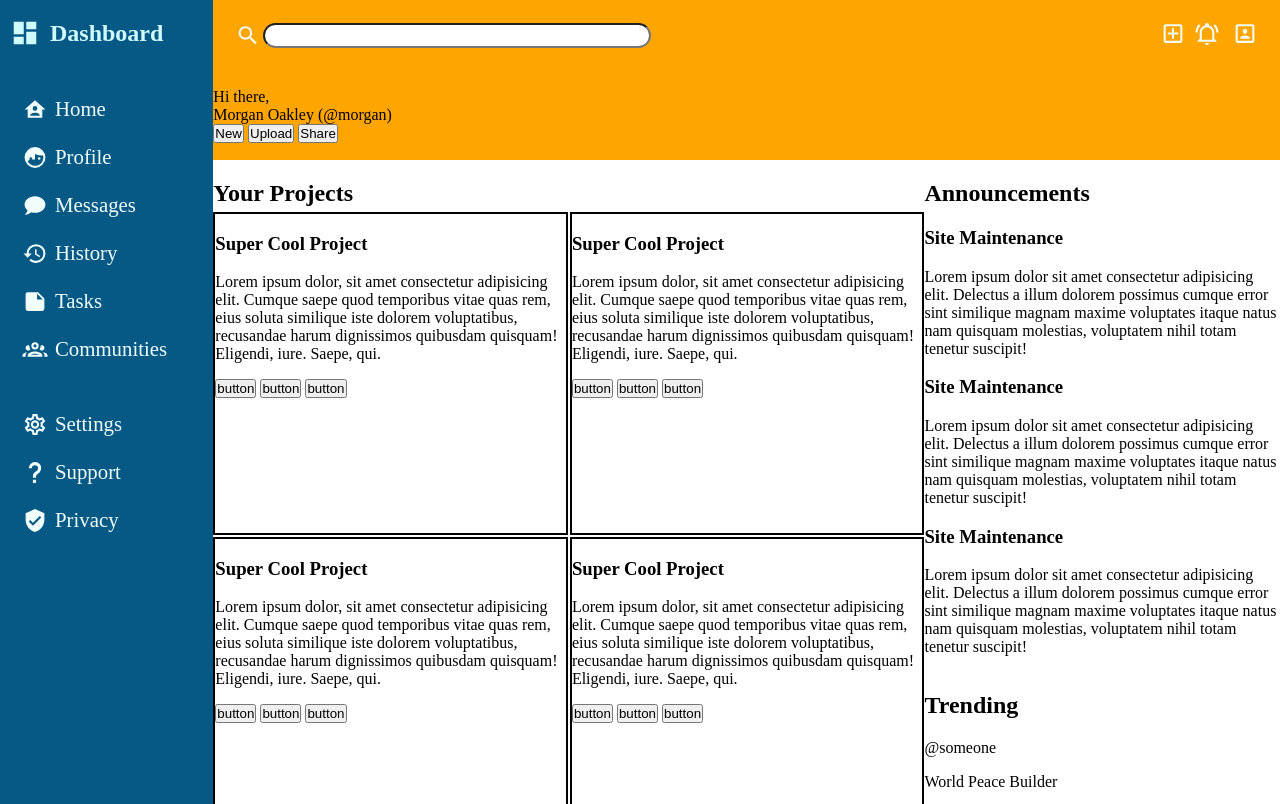
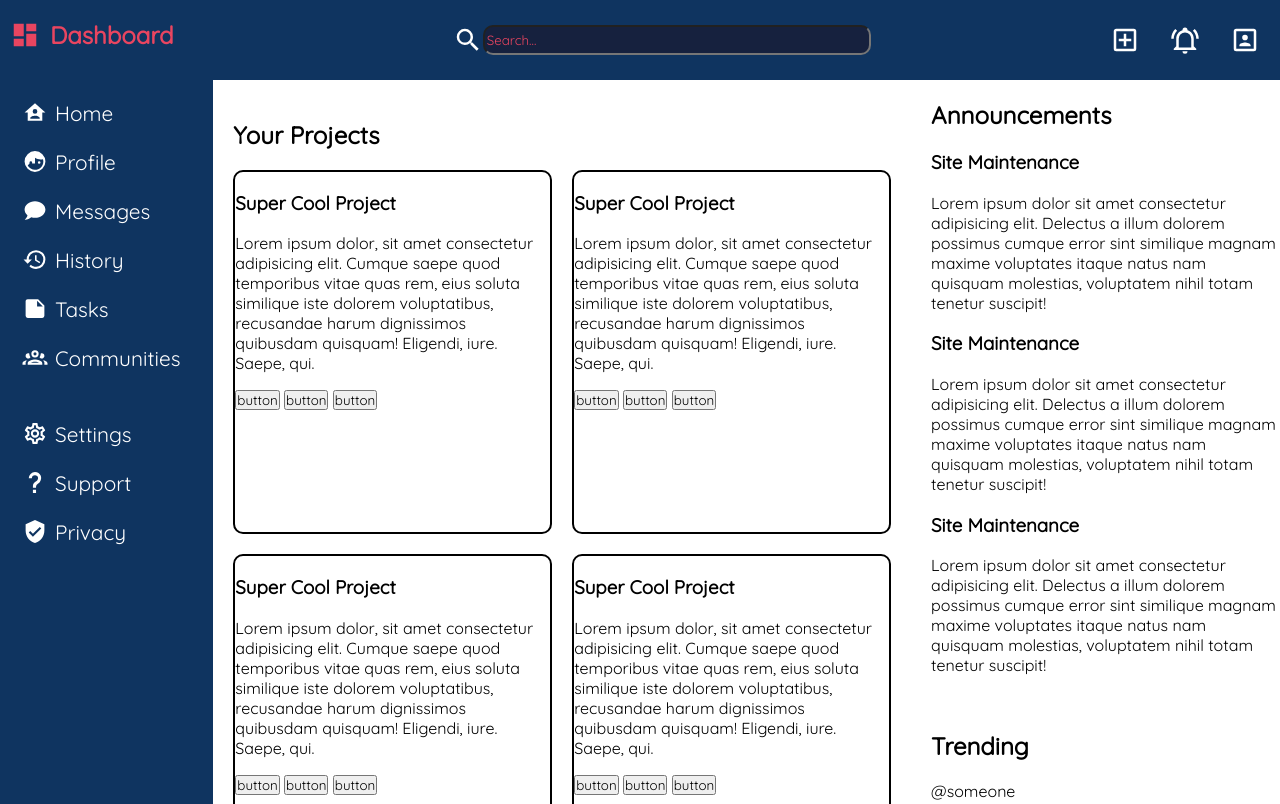
Before and after one commit to Baguirre03/Admin-dashboard, a plain HTML site: page index.html in a window 1280 px wide. Shown: the top 804 px of the page. Drawn offline with Linux system fonts and the light colour scheme.

Commit message:
Basic styling 	- Header and nav bar styling somewhat complete

```diff
--- a/index.html
+++ b/index.html
@@ -61,27 +61,13 @@
         <header>
             <div class="searchbar">
                 <div class="bar">
-                    <svg xmlns="http://www.w3.org/2000/svg" viewBox="0 0 24 24"><title>magnify</title><path d="M9.5,3A6.5,6.5 0 0,1 16,9.5C16,11.11 15.41,12.59 14.44,13.73L14.71,14H15.5L20.5,19L19,20.5L14,15.5V14.71L13.73,14.44C12.59,15.41 11.11,16 9.5,16A6.5,6.5 0 0,1 3,9.5A6.5,6.5 0 0,1 9.5,3M9.5,5C7,5 5,7 5,9.5C5,12 7,14 9.5,14C12,14 14,12 14,9.5C14,7 12,5 9.5,5Z" /></svg>
-                    <input type="text">
+                    <svg id="searchicon" xmlns="http://www.w3.org/2000/svg" viewBox="0 0 24 24"><title>magnify</title><path d="M9.5,3A6.5,6.5 0 0,1 16,9.5C16,11.11 15.41,12.59 14.44,13.73L14.71,14H15.5L20.5,19L19,20.5L14,15.5V14.71L13.73,14.44C12.59,15.41 11.11,16 9.5,16A6.5,6.5 0 0,1 3,9.5A6.5,6.5 0 0,1 9.5,3M9.5,5C7,5 5,7 5,9.5C5,12 7,14 9.5,14C12,14 14,12 14,9.5C14,7 12,5 9.5,5Z" /></svg>
+                    <input type="text" placeholder="Search..." class="search">
                 </div>
                 <div class="profile">
-                    <svg xmlns="http://www.w3.org/2000/svg" viewBox="0 0 24 24"><title>plus-box-outline</title><path d="M19,19V5H5V19H19M19,3A2,2 0 0,1 21,5V19A2,2 0 0,1 19,21H5A2,2 0 0,1 3,19V5C3,3.89 3.9,3 5,3H19M11,7H13V11H17V13H13V17H11V13H7V11H11V7Z" /></svg>
-                    <svg xmlns="http://www.w3.org/2000/svg" viewBox="0 0 24 24"><title>bell-ring-outline</title><path d="M10,21H14A2,2 0 0,1 12,23A2,2 0 0,1 10,21M21,19V20H3V19L5,17V11C5,7.9 7.03,5.17 10,4.29C10,4.19 10,4.1 10,4A2,2 0 0,1 12,2A2,2 0 0,1 14,4C14,4.1 14,4.19 14,4.29C16.97,5.17 19,7.9 19,11V17L21,19M17,11A5,5 0 0,0 12,6A5,5 0 0,0 7,11V18H17V11M19.75,3.19L18.33,4.61C20.04,6.3 21,8.6 21,11H23C23,8.07 21.84,5.25 19.75,3.19M1,11H3C3,8.6 3.96,6.3 5.67,4.61L4.25,3.19C2.16,5.25 1,8.07 1,11Z" /></svg>                <img src="" alt="">
-                    <svg xmlns="http://www.w3.org/2000/svg" viewBox="0 0 24 24"><title>account-box-outline</title><path d="M19,19H5V5H19M19,3H5A2,2 0 0,0 3,5V19A2,2 0 0,0 5,21H19A2,2 0 0,0 21,19V5C21,3.89 20.1,3 19,3M16.5,16.25C16.5,14.75 13.5,14 12,14C10.5,14 7.5,14.75 7.5,16.25V17H16.5M12,12.25A2.25,2.25 0 0,0 14.25,10A2.25,2.25 0 0,0 12,7.75A2.25,2.25 0 0,0 9.75,10A2.25,2.25 0 0,0 12,12.25Z" /></svg>
-                </div>
-            </div>
-            <div class="hello">
-                <img src="" alt="">
-                <div>
-                    Hi there,
-                    <div>
-                        Morgan Oakley (@morgan)
-                    </div>
-                </div>
-                <div class="buttons">
-                    <button>New</button>
-                    <button>Upload</button>
-                    <button>Share</button>
+                    <svg class="topright" xmlns="http://www.w3.org/2000/svg" viewBox="0 0 24 24"><title>plus-box-outline</title><path d="M19,19V5H5V19H19M19,3A2,2 0 0,1 21,5V19A2,2 0 0,1 19,21H5A2,2 0 0,1 3,19V5C3,3.89 3.9,3 5,3H19M11,7H13V11H17V13H13V17H11V13H7V11H11V7Z" /></svg>
+                    <svg class="topright" xmlns="http://www.w3.org/2000/svg" viewBox="0 0 24 24"><title>bell-ring-outline</title><path d="M10,21H14A2,2 0 0,1 12,23A2,2 0 0,1 10,21M21,19V20H3V19L5,17V11C5,7.9 7.03,5.17 10,4.29C10,4.19 10,4.1 10,4A2,2 0 0,1 12,2A2,2 0 0,1 14,4C14,4.1 14,4.19 14,4.29C16.97,5.17 19,7.9 19,11V17L21,19M17,11A5,5 0 0,0 12,6A5,5 0 0,0 7,11V18H17V11M19.75,3.19L18.33,4.61C20.04,6.3 21,8.6 21,11H23C23,8.07 21.84,5.25 19.75,3.19M1,11H3C3,8.6 3.96,6.3 5.67,4.61L4.25,3.19C2.16,5.25 1,8.07 1,11Z" /></svg>
+                    <svg class="topright" xmlns="http://www.w3.org/2000/svg" viewBox="0 0 24 24"><title>account-box-outline</title><path d="M19,19H5V5H19M19,3H5A2,2 0 0,0 3,5V19A2,2 0 0,0 5,21H19A2,2 0 0,0 21,19V5C21,3.89 20.1,3 19,3M16.5,16.25C16.5,14.75 13.5,14 12,14C10.5,14 7.5,14.75 7.5,16.25V17H16.5M12,12.25A2.25,2.25 0 0,0 14.25,10A2.25,2.25 0 0,0 12,7.75A2.25,2.25 0 0,0 9.75,10A2.25,2.25 0 0,0 12,12.25Z" /></svg>
                 </div>
             </div>
         </header>
--- a/styles.css
+++ b/styles.css
@@ -1,7 +1,16 @@
-* {
+  @import url('https://fonts.googleapis.com/css2?family=Quicksand&display=swap');
+
+  * {
     padding: 0;
+    font-family: 'Quicksand', sans-serif;
 }
 
+:root {
+    --dark: #16213E;
+    --lightdark: #0F3460;
+    --purple: #533483;
+    --orange: #E94560;
+}
 
  /* @media screen and (max-width: 600px) {
     .container {
@@ -20,6 +29,7 @@
 
 } */
 
+
 body {
     color: black;
     max-height: 100vh;
@@ -29,7 +39,7 @@ body {
 .container {
     display: grid;
     grid-template-columns: 1fr 5fr;
-    grid-template-rows: 20vh 1fr;
+    grid-template-rows: 10vh 1fr;
 }
 
 ul {
@@ -39,24 +49,24 @@ ul {
     font-size: 1.3em;
 }
 a:link {
-    color: #f0fdfa;
+    color: white;
     text-decoration: none;
 }
 
 a:visited {
-    color: #f0fdfa;
+    color: white;
     text-decoration: none;
 }
 
 svg {
     width: 30px;
     height: 25px;
-    fill: #f0fdfa;
+    fill: white;
 }
 
 nav {
     grid-row: 1 / 3;
-    background-color: #075985;
+    background-color: var(--lightdark);
 }
 
 .sidebar {
@@ -69,11 +79,11 @@ nav {
     display: flex;
     align-items: center;
     gap: 10px;
-    color: #cffafe;
+    color: var(--orange);
 }
 
 #logoSvg {
-    fill: #cffafe;
+    fill: var(--orange);
     padding-left: 10px;
     height: max-content;
 }
@@ -99,32 +109,39 @@ nav {
 
 header {
     display: grid;
-    grid-template-columns: 1fr;
-    grid-template-rows: 1fr 2fr;
-    background-color: orange;
-    color: black;
+    background-color: var(--lightdark);
 }
 
 .searchbar {
-    display: flex;
-    padding-left: 20px;
+    display: grid;
+    grid-template-columns: 1fr auto;
+    align-items: center;
     padding-right: 20px;
-    height: 70px;
-    justify-content: space-between;
-    align-items: center;
 }
 
 .profile {
-    justify-self: flex-end;
+    display: flex;
+    gap: 30px;
 }
 
 .bar {
     display: flex;
+    justify-content: center;
+}
+
+input::placeholder {
+    color: var(--orange);
+    padding-left: 2px;
+}
+
+.topright, #searchicon {
+    height: auto;
 }
 
 input {
     width: 30vw;
-    border-radius: 70px;
+    border-radius: 10px;
+    background-color: var(--dark);
 }
 
 .hello {
@@ -135,14 +152,17 @@ main {
     display: grid;
     grid-template-columns: 2fr 1fr;
     grid-template-rows: 1fr 1fr;
+    gap: 20px;
 }
 
 .card-container {
     display: grid;
-    gap: 2px;
+    row-gap: 20px;
+    column-gap: 20px;
     grid-row: 1 / 3;
     grid-template-columns: 1fr 1fr;
     grid-template-rows: 50px auto;
+    padding: 20px;
 }
 
 .title {
@@ -151,6 +171,7 @@ main {
 
 .card {
     border: black solid 2px;
+    border-radius: 10px;
 }
 
 .announcements {
```
